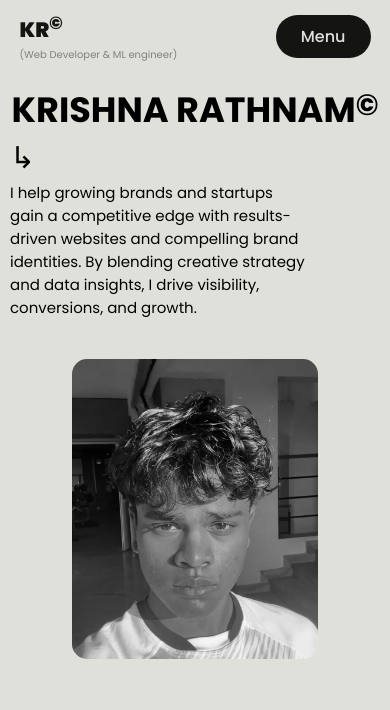
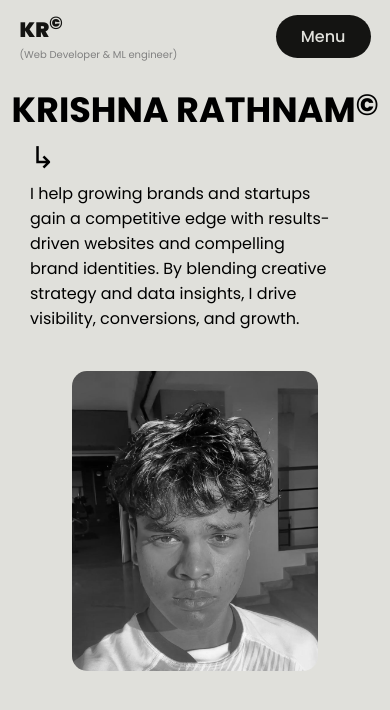
Before and after one commit to ughhKrishna/portfolio, a React (Vite) app: page / in a window 390 px wide. Shown: the top 710 px of the page. Built offline with nearby package versions, Linux system fonts and the light colour scheme.

Commit message:
reposive front prage v3

```diff
--- a/src/index.css
+++ b/src/index.css
@@ -232,7 +232,7 @@ img {
 
   .about-me-text-container {
     margin-bottom: 0px;
-    margin-left: 10px;
+    margin-left: 30px;
     margin-top: 0px;
   }
 
@@ -247,7 +247,7 @@ img {
     padding-top: 10px;
   }
   .about-me {
-    font-size: 15px;
+    font-size: 16px;
     width: 300px;
   }
 }
```
